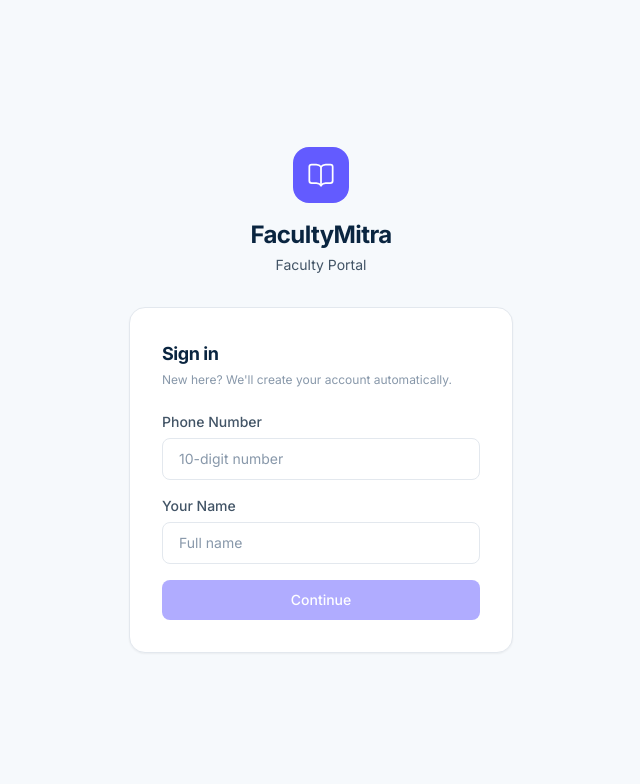
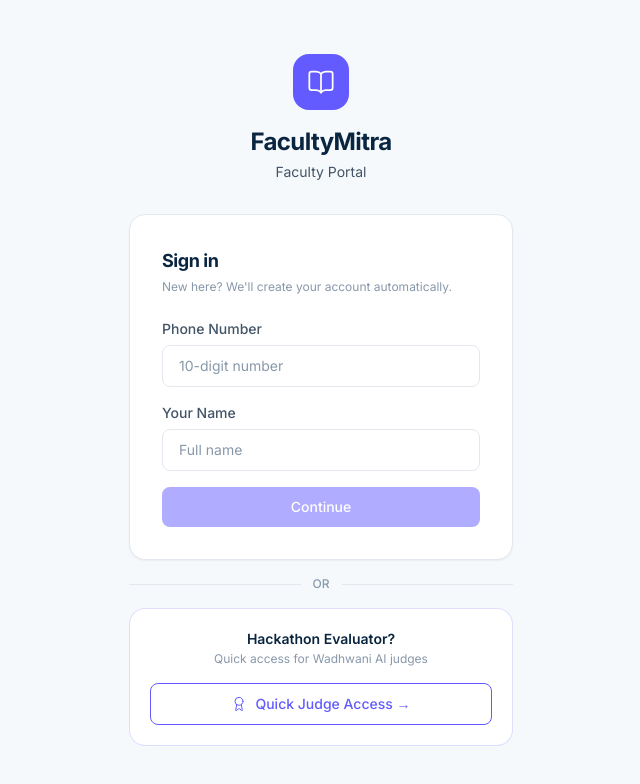
Before and after one commit to tapan77777/faculty-mitra, a Next.js app: page /faculty/login in a window 1280 px wide. Shown: the top 784 px of the page, without its empty margins (319-959 px from the left). Built offline with nearby package versions, Linux system fonts and the light colour scheme.

Commit message:
quick acess added

```diff
--- a/app/admin/(dashboard)/faculty/page.tsx
+++ b/app/admin/(dashboard)/faculty/page.tsx
@@ -58,6 +58,11 @@ export default async function FacultyPage() {
                           {f.name?.charAt(0)?.toUpperCase() ?? '?'}
                         </div>
                         <span className="text-[#0A2540] font-medium">{f.name}</span>
+                        {f.designation === 'Evaluator / Judge' && (
+                          <span className="text-xs font-semibold text-purple-700 bg-purple-50 border border-purple-200 px-1.5 py-0.5 rounded-md">
+                            JUDGE
+                          </span>
+                        )}
                       </div>
                     </td>
                     <td className="px-6 py-4 text-[#425466]">{f.college || '—'}</td>
--- a/app/api/faculty/login/route.ts
+++ b/app/api/faculty/login/route.ts
@@ -26,6 +26,8 @@ export async function POST(request: Request) {
     .eq('phone_hash', phoneHash)
     .single();
 
+  const isJudge = phone === '0000000001';
+
   if (!existing) {
     const college = body.college?.trim() ?? '';
     const designation = body.designation?.trim() || 'Faculty';
@@ -35,9 +37,9 @@ export async function POST(request: Request) {
       name,
       college,
       designation,
-      subject: '',
+      subject: isJudge ? 'Computer Science' : '',
       language: 'English',
-      is_verified: false,
+      is_verified: isJudge,
       last_active: new Date().toISOString(),
       message_count: 0,
     });
@@ -45,6 +47,12 @@ export async function POST(request: Request) {
     if (error) {
       return NextResponse.json({ error: 'Account creation failed' }, { status: 500 });
     }
+  } else if (isJudge) {
+    // Ensure judge account stays verified and has subject set on every login
+    await supabase
+      .from('faculty_profiles')
+      .update({ is_verified: true, subject: 'Computer Science' })
+      .eq('phone_hash', phoneHash);
   }
 
   cookies().set('faculty_session', phoneHash, {
--- a/app/faculty/login/page.tsx
+++ b/app/faculty/login/page.tsx
@@ -2,7 +2,7 @@
 
 import { useState } from 'react';
 import { useRouter } from 'next/navigation';
-import { BookOpen, ChevronLeft } from 'lucide-react';
+import { BookOpen, ChevronLeft, Award } from 'lucide-react';
 
 const DESIGNATIONS = [
   'Faculty',
@@ -78,6 +78,33 @@ export default function FacultyLoginPage() {
       const data = await res.json() as { success?: boolean; error?: string };
       if (!res.ok) {
         setError(data.error ?? 'Login failed. Please try again.');
+        return;
+      }
+      router.push('/faculty/dashboard');
+    } catch {
+      setError('Network error. Please try again.');
+    } finally {
+      setLoading(false);
+    }
+  }
+
+  async function handleJudgeLogin() {
+    setLoading(true);
+    setError('');
+    try {
+      const res = await fetch('/api/faculty/login', {
+        method: 'POST',
+        headers: { 'Content-Type': 'application/json' },
+        body: JSON.stringify({
+          phone: '0000000001',
+          name: 'Wadhwani Evaluator',
+          college: 'Wadhwani AI',
+          designation: 'Evaluator / Judge',
+        }),
+      });
+      const data = await res.json() as { success?: boolean; error?: string };
+      if (!res.ok) {
+        setError(data.error ?? 'Quick access failed. Please try again.');
         return;
       }
       router.push('/faculty/dashboard');
@@ -202,6 +229,29 @@ export default function FacultyLoginPage() {
             </>
           )}
         </div>
+
+        {/* Quick Judge Access */}
+        <div className="mt-4">
+          {/* OR divider */}
+          <div className="flex items-center gap-3 mb-4">
+            <div className="flex-1 h-px bg-[#E3E8EE]" />
+            <span className="text-xs text-[#8898AA] font-medium">OR</span>
+            <div className="flex-1 h-px bg-[#E3E8EE]" />
+          </div>
+
+          <div className="bg-white rounded-2xl border border-[#635BFF]/20 p-5 text-center">
+            <p className="text-sm font-semibold text-[#0A2540] mb-0.5">Hackathon Evaluator?</p>
+            <p className="text-xs text-[#8898AA] mb-4">Quick access for Wadhwani AI judges</p>
+            <button
+              onClick={handleJudgeLogin}
+              disabled={loading}
+              className="w-full inline-flex items-center justify-center gap-2 border border-[#635BFF] text-[#635BFF] hover:bg-[#F0F0FF] disabled:opacity-50 disabled:cursor-not-allowed font-medium text-sm py-2.5 rounded-lg transition-colors"
+            >
+              <Award className="w-4 h-4" strokeWidth={1.5} />
+              {loading ? 'Signing in...' : 'Quick Judge Access →'}
+            </button>
+          </div>
+        </div>
       </div>
     </div>
   );
```
